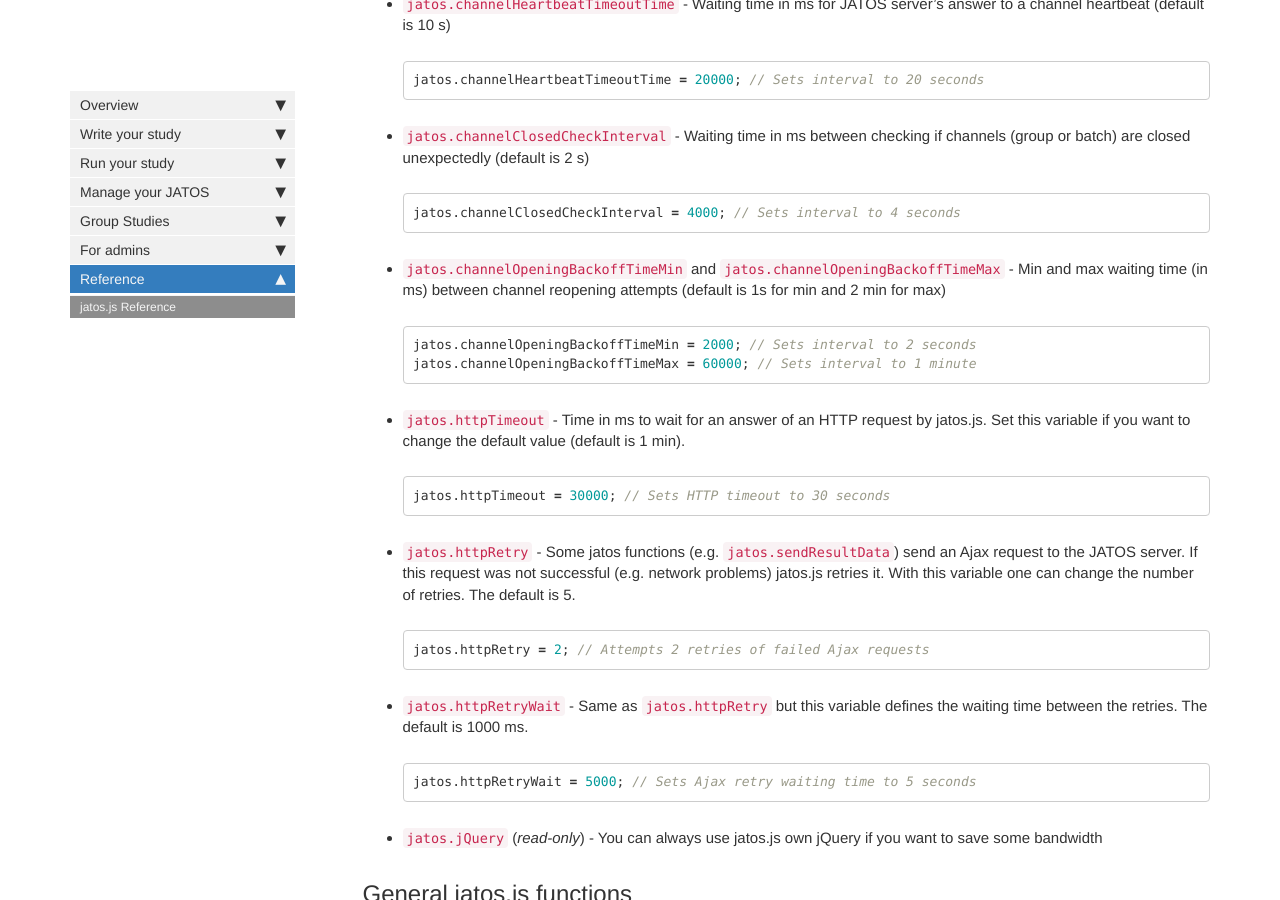
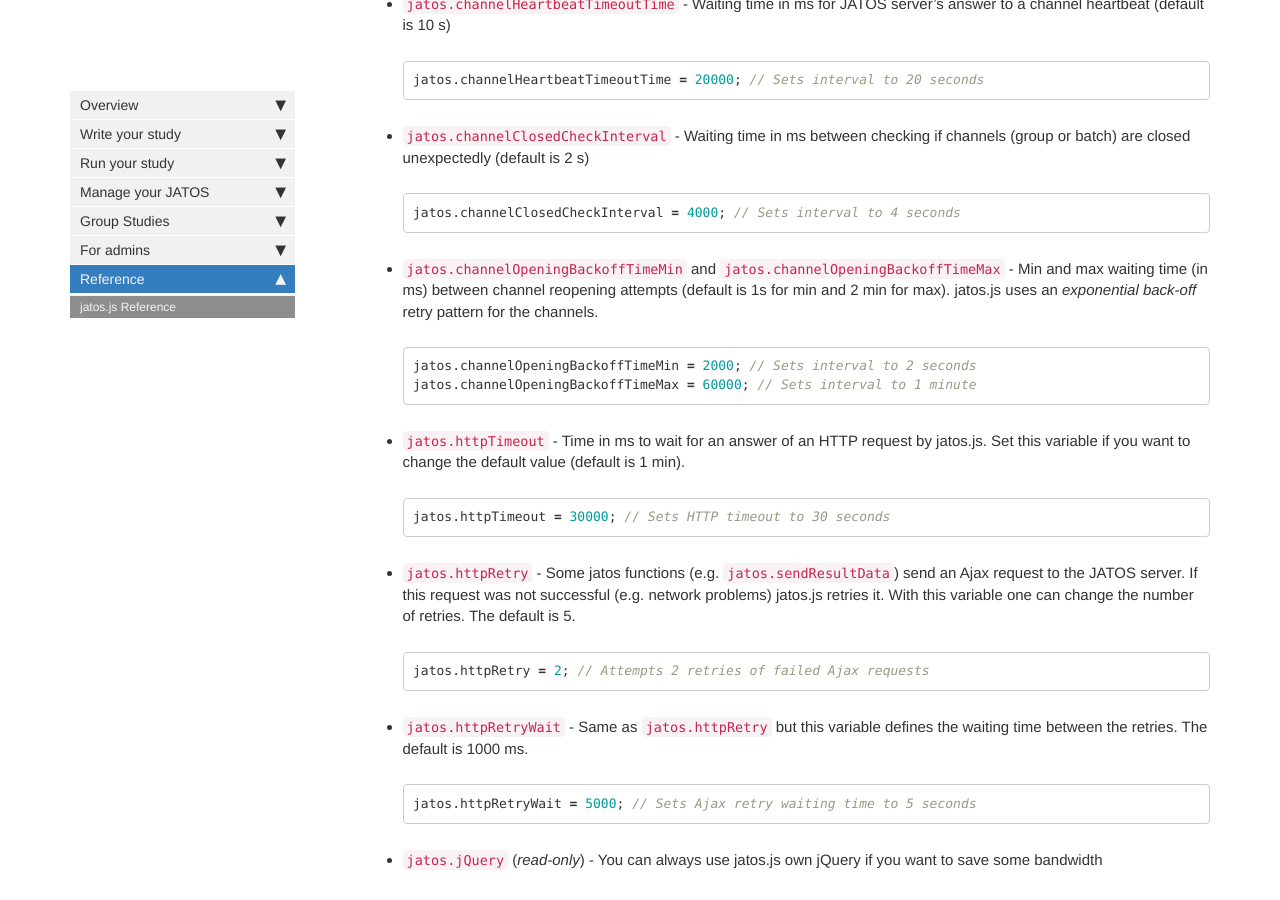
Before and after one commit to kristian-lange-tw/JATOS_docs_v3, a Jekyll site: the page built from pages/jatos.js-Reference.md, in a window 1280 px wide and 900 px high, scrolled down 5495 px. Built offline with Jekyll 4.4.1, drawn with Linux system fonts in a browser that asks for light colours; nearby versions of some CDN libraries; comment, search, counter and statistics services are not loaded.

Commit message:
Update jatos.js-Reference.md

````diff
--- a/pages/jatos.js-Reference.md
+++ b/pages/jatos.js-Reference.md
@@ -140,7 +140,7 @@ All variables can be set except those labled _read-only_.
   jatos.channelClosedCheckInterval = 4000; // Sets interval to 4 seconds
   ```
 
-* `jatos.channelOpeningBackoffTimeMin` and `jatos.channelOpeningBackoffTimeMax` - Min and max waiting time (in ms) between channel reopening attempts (default is 1s for min and 2 min for max)
+* `jatos.channelOpeningBackoffTimeMin` and `jatos.channelOpeningBackoffTimeMax` - Min and max waiting time (in ms) between channel reopening attempts (default is 1s for min and 2 min for max). jatos.js uses an _exponential back-off_ retry pattern for the channels.
 
   ```javascript
   jatos.channelOpeningBackoffTimeMin = 2000; // Sets interval to 2 seconds
````
